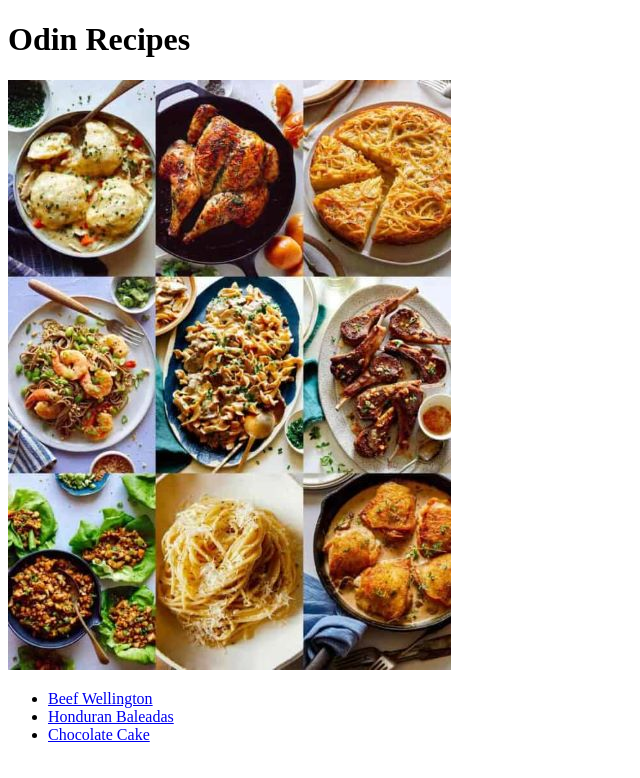
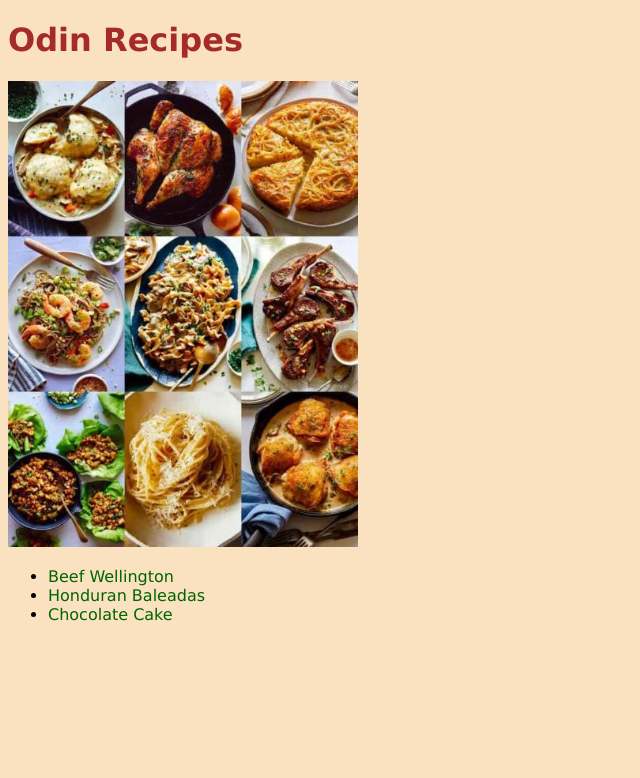
Before and after one commit to dandresrp/odin-recipes, a plain HTML site: page index.html in a window 1280 px wide. Shown: the whole page, without its empty margins (0-640 px from the left). Drawn offline with Linux system fonts and the light colour scheme.

Commit message:
Add style.css

```diff
--- a/index.html
+++ b/index.html
@@ -4,6 +4,7 @@
   <meta charset="UTF-8">
   <meta http-equiv="X-UA-Compatible" content="IE=edge">
   <meta name="viewport" content="width=device-width, initial-scale=1.0">
+  <link rel="stylesheet" href="style.css">
   <title>Odin Recipes</title>
 </head>
 <body>
--- /dev/null
+++ b/style.css
@@ -0,0 +1,23 @@
+body {
+  font-family: 'Lucida Sans', 'Lucida Sans Regular', 'Lucida Grande', 'Lucida Sans Unicode', Geneva, Verdana, sans-serif;
+  background-color: rgb(250, 225, 191);
+}
+
+h1,
+h2 {
+  color: brown;
+}
+
+a {
+  text-decoration: none;
+  color: darkgreen;
+}
+
+p {
+  font-weight: 700;
+}
+
+img {
+  width: 350px;
+  height: auto;
+}
```
Also changed, not shown: recipes/beef-wellington.html (+1 -0 lines), recipes/chocolate-cake.html (+1 -0 lines), recipes/honduran-baleadas.html (+1 -0 lines).
